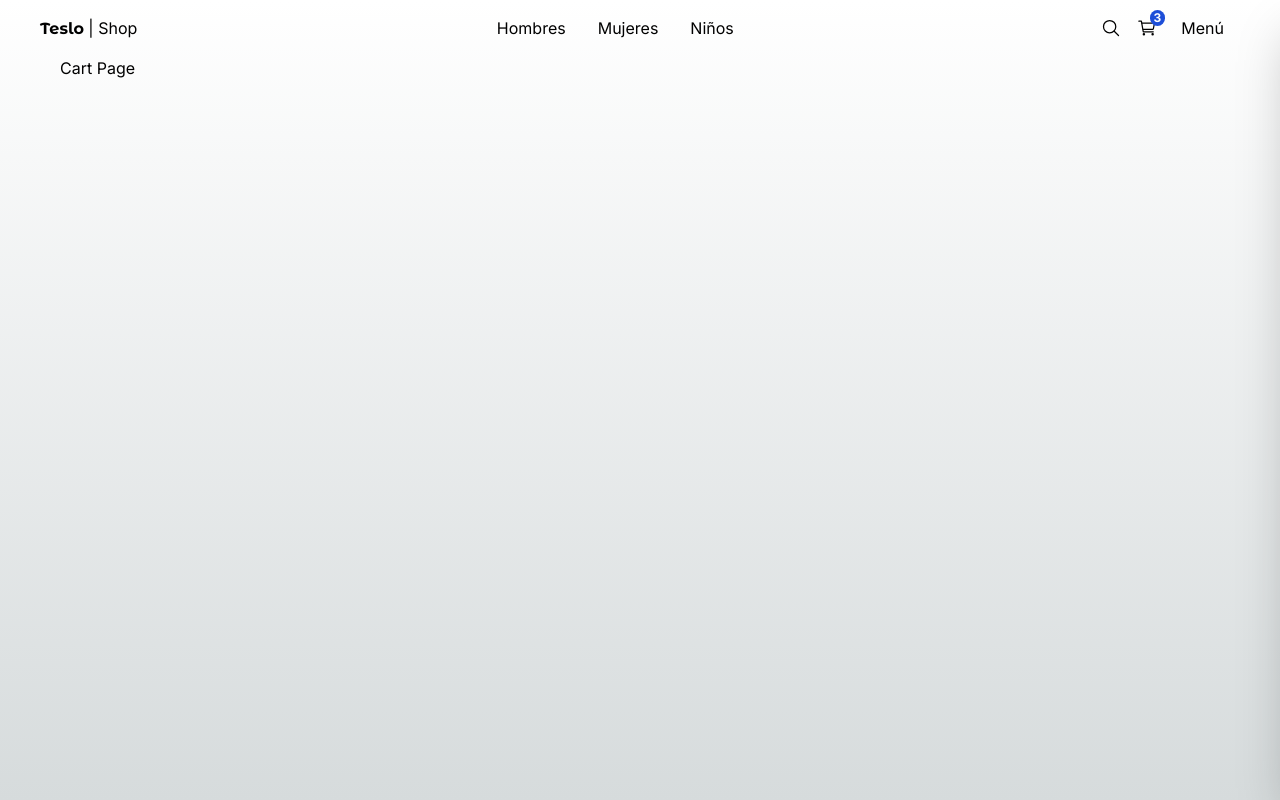
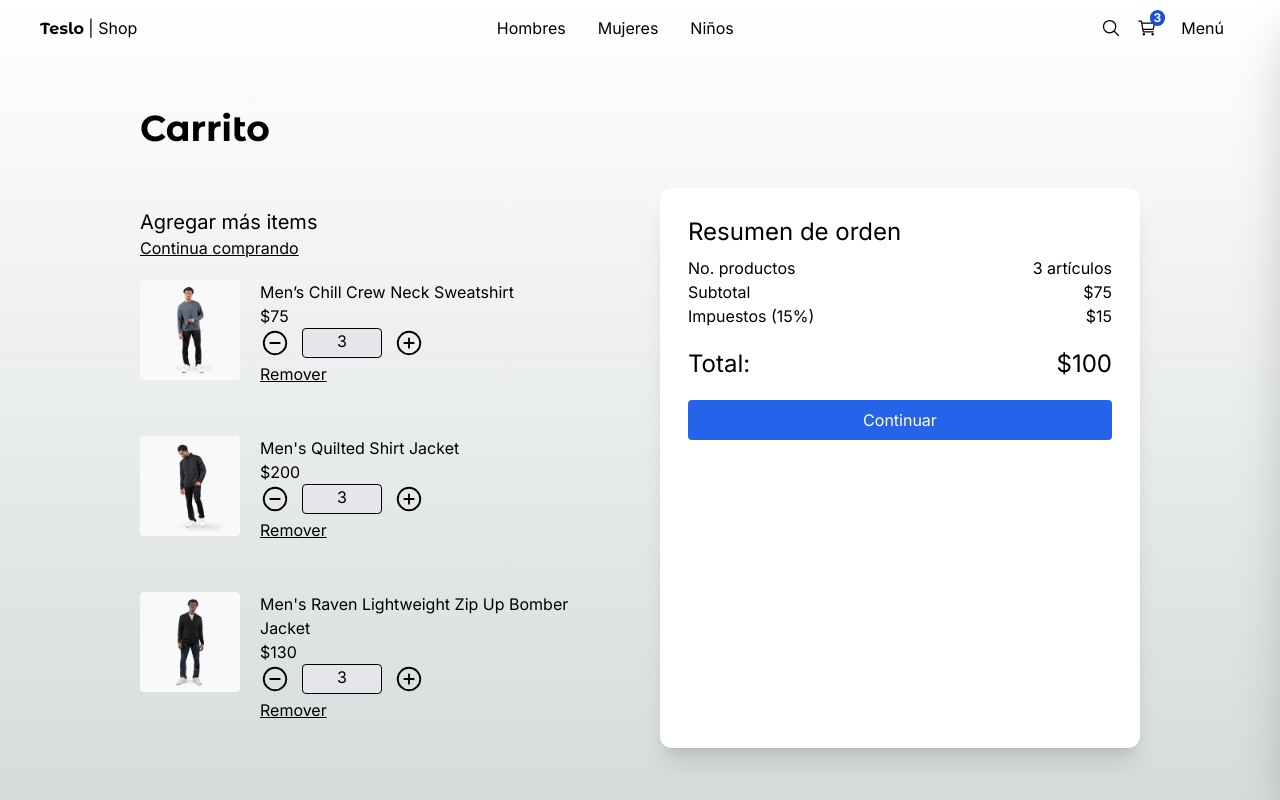
Before and after one commit to CopyDawg/teslo_shop, a Next.js app: page /cart in a window 1280 px wide. Built offline with nearby package versions, Linux system fonts and the light colour scheme.

Commit message:
Added cart page

```diff
--- a/src/app/(shop)/cart/page.tsx
+++ b/src/app/(shop)/cart/page.tsx
@@ -1,8 +1,75 @@
+import { QuantitySelector, Title } from "@/components";
+import { initialData } from "@/seed/seed";
+import Image from "next/image";
+import Link from "next/link";
+
+const productsInCart = [
+    initialData.products[0],
+    initialData.products[1],
+    initialData.products[2],
+]
 
 export default function() {
     return (
-        <div>
-            <h1>Cart Page</h1>
+        <div className="flex justify-center items-center mb-72 px-10 sm:px-0">
+            <div className="flex flex-col w-[1000px]">
+                <Title title="Carrito"/>
+                <div className="grid grid-cols-1 sm:grid-cols-2 gap-10">
+                    {/* Carrito */}
+                    <div className="flex flex-col mt-5">
+                        <span className="text-xl">Agregar más items</span>
+                        <Link href="/" className="underline mb-5">
+                            Continua comprando
+                        </Link>
+                        {/* Items */}
+                        {
+                            productsInCart.map(prod => (
+                                <div key={prod.slug} className="flex mb-3 min-h-36">
+                                    <Image
+                                        src={`/products/${prod.images[0]}`}
+                                        width={100}
+                                        height={100}
+                                        style={{
+                                            width: '100px',
+                                            height: '100px',
+                                        }}
+                                        alt={prod.title}
+                                        className="mr-5 rounded "
+                                    />
+                                    <div>
+                                        <p>{prod.title}</p>
+                                        <p>${prod.price}</p>
+                                        <QuantitySelector quantity={3}/>
+                                        <button className="underline mt-1">Remover</button>
+                                    </div>
+                                </div>
+                            ))
+                        }
+                    </div>
+                    {/* Checkout */}
+                    <div className="bg-white rounded-xl shadow-xl p-7">
+                        <h2 className="text-2xl mb-2">Resumen de orden</h2>
+                        <div className="grid grid-cols-2">
+                            <span>No. productos</span>
+                            <span className="text-right">3 artículos</span>
+                            <span>Subtotal</span>
+                            <span className="text-right">$75</span>
+                            <span>Impuestos (15%)</span>
+                            <span className="text-right">$15</span>
+                            <span className="mt-5 text-2xl">Total:</span>
+                            <span className="mt-5 text-2xl text-right">$100</span>
+                        </div>
+                        <div className="mt-5 mb-2 w-full">
+                            <Link
+                                href="/checkout/address"
+                                className="flex btn-primary justify-center"
+                            >
+                                Continuar
+                            </Link>
+                        </div>
+                    </div>
+                </div>
+            </div>
         </div>
     );
 }
--- a/src/components/product/quantity-selector/QuantitySelector.tsx
+++ b/src/components/product/quantity-selector/QuantitySelector.tsx
@@ -19,7 +19,7 @@
             <button onClick={() => onQuantityChanged(-1)}>
                 <IoRemoveCircleOutline size={30}/>
             </button>
-            <span className="w-20 mx-3 px-5 bg-gray-200 text-center rounded">
+            <span className="w-20 mx-3 px-5 bg-gray-200 text-center rounded border border-black">
                 {count}
             </span>
             <button onClick={() => onQuantityChanged(+1)}>
```
